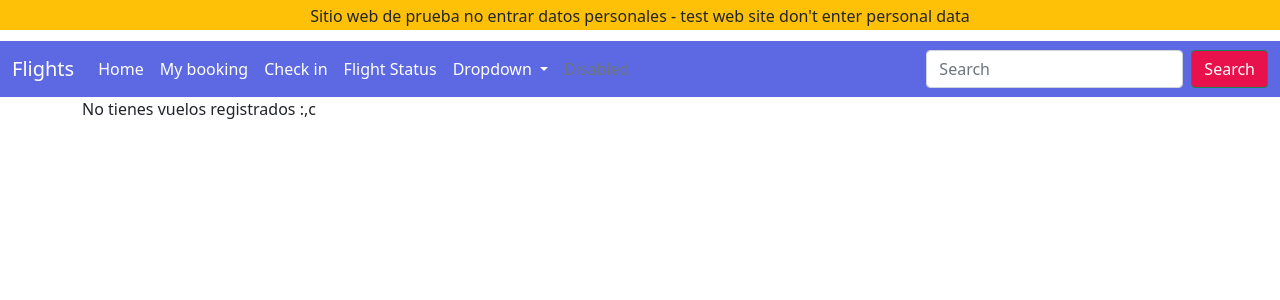
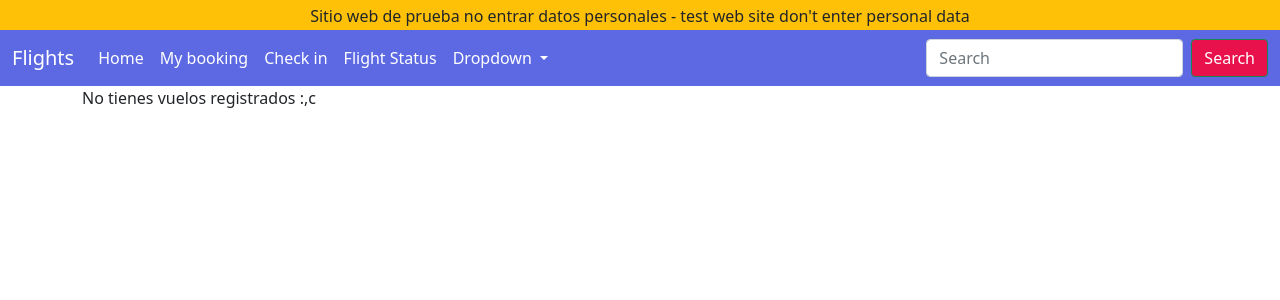
Before and after one commit to YohanSarmiento/airline_system, a Django app: page /my_flights in a window 1280 px wide. Shown: the top 300 px of the page. Run offline with Django 5.2, Linux system fonts and the light colour scheme; data that the repository does not hold is empty.

Commit message:
improve header

```diff
--- a/flights/templates/home.html
+++ b/flights/templates/home.html
@@ -101,7 +101,7 @@
             </div>
 
         </div>
-        <div class="row p-1">
+        <div class="row justify-content-center p-1">
             <!-- <hr> -->
             <div class="col-sm-12 col-md-10 col-lg-6 note mx-3">
                 <h3>Nota:</h3>
--- a/templates/master.html
+++ b/templates/master.html
@@ -1,28 +1,37 @@
 <!DOCTYPE html>
 {% load static %}
 <html lang="en">
+
 <head>
   <meta charset="UTF-8">
   <title>Flights System</title>
-    <link href="https://cdn.jsdelivr.net/npm/bootstrap@5.0.1/dist/css/bootstrap.min.css" rel="stylesheet" integrity="sha384-+0n0xVW2eSR5OomGNYDnhzAbDsOXxcvSN1TPprVMTNDbiYZCxYbOOl7+AMvyTG2x" crossorigin="anonymous">
+  <link href="https://cdn.jsdelivr.net/npm/bootstrap@5.0.1/dist/css/bootstrap.min.css" rel="stylesheet"
+    integrity="sha384-+0n0xVW2eSR5OomGNYDnhzAbDsOXxcvSN1TPprVMTNDbiYZCxYbOOl7+AMvyTG2x" crossorigin="anonymous">
   <link rel="stylesheet" type="text/css" href="{% static 'flight/css/main.css' %}">
   <meta name="viewport" content="width=device-width, initial-scale=1, maximum-scale=1, minimum-scale=1" />
   <!-- <link rel="shortcut icon" href="#"> -->
+
 
   {% block head %}
 
   {% endblock %}
 </head>
-<div class="row gy-1 bg-warning" style="height: 30px;"> <!-- manually change gutter using g{d}-{n} -->
-  <div class="col-sm-4 col-lg-12 ">
-    <p class="text-center fs-6">Sitio web de prueba no entrar datos personales - test web site don't enter personal data</p>
+
+
+<body>
+  <div class="row justify-content-center mb-0 gy-1 bg-warning " style="height: 30px;">
+    <!-- manually change gutter using g{d}-{n} -->
+    <div class="col-sm-12 col-md-10 col-lg-12">
+      <p class="text-center text-break fs-6">Sitio web de prueba no entrar datos personales - test web site don't enter personal
+        data
+      </p>
     </div>
   </div>
-<body >
-    <nav class="navbar navbar-expand-lg "> <!-- bg-body-tertiary -->
+  <nav class="navbar navbar-expand-lg bg-body-tertiary">
     <div class="container-fluid">
       <a class="navbar-brand" href="{% url 'home' %}">Flights</a>
-          <button class="navbar-toggler" type="button" data-bs-toggle="collapse" data-bs-target="#navbarSupportedContent" aria-controls="navbarSupportedContent" aria-expanded="false" aria-label="Toggle navigation">
+      <button class="navbar-toggler" type="button" data-bs-toggle="collapse" data-bs-target="#navbarSupportedContent"
+        aria-controls="navbarSupportedContent" aria-expanded="false" aria-label="Toggle navigation">
         <span class="navbar-toggler-icon"></span>
       </button>
       <div class="collapse navbar-collapse" id="navbarSupportedContent">
@@ -46,12 +55,11 @@
             <ul class="dropdown-menu">
               <li><a class="dropdown-item" href="#">Action</a></li>
               <li><a class="dropdown-item" href="#">Another action</a></li>
-                  <li><hr class="dropdown-divider"></li>
+              <li>
+                <hr class="dropdown-divider">
+              </li>
               <li><a class="dropdown-item" href="#">Something else here</a></li>
             </ul>
-              </li>
-              <li class="nav-item">
-                <a class="nav-link disabled" aria-disabled="true">Disabled</a>
           </li>
         </ul>
         <form class="d-flex" role="search">
@@ -60,18 +68,21 @@
         </form>
       </div>
     </div>
-        </div>
   </nav>
-    <div>
-        <!-- <br> -->
+
+
+
 
   {% block body %}
 
 
   {% endblock %}
-    </div>
+
 
   <!-- <script type="text/javascript" src="{% static 'js/cart.js' %}"></script> -->
-    <script src="https://cdn.jsdelivr.net/npm/bootstrap@5.0.1/dist/js/bootstrap.bundle.min.js" integrity="sha384-gtEjrD/SeCtmISkJkNUaaKMoLD0//ElJ19smozuHV6z3Iehds+3Ulb9Bn9Plx0x4" crossorigin="anonymous"></script>
+  <script src="https://cdn.jsdelivr.net/npm/bootstrap@5.0.1/dist/js/bootstrap.bundle.min.js"
+    integrity="sha384-gtEjrD/SeCtmISkJkNUaaKMoLD0//ElJ19smozuHV6z3Iehds+3Ulb9Bn9Plx0x4"
+    crossorigin="anonymous"></script>
 </body>
+
 </html>
```
Also changed, not shown: flights/static/flight/css/main.css (+0 -37 lines). Lines whose indentation alone changed are shown as unchanged.
